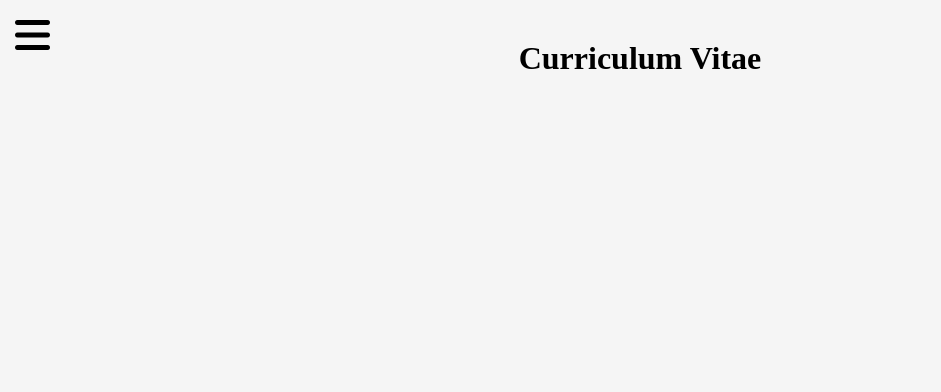
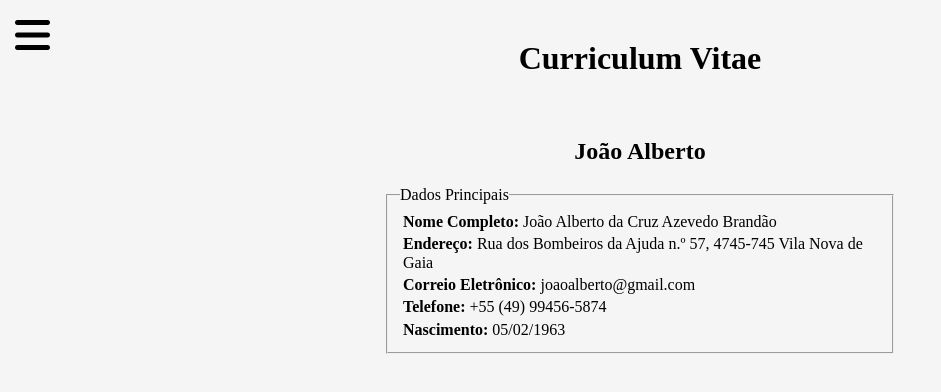
Before and after one commit to Welliton18/Desenvolvimento_web1, a plain HTML site: page curriculo/index.html in a window 1280 px wide. Shown: the whole page, without its empty margins (0-941 px from the left). Drawn offline with Linux system fonts and the light colour scheme; a web font is replaced by a local one.

Commit message:
alterado

```diff
--- a/curriculo/css/index.css
+++ b/curriculo/css/index.css
@@ -9,14 +9,14 @@ main {
 
 }
 #div_curriculo {
-    width: 80%;
+    width: 40%;
     height: 40px;
     margin:auto;
-    text-align: center;
     background-color: blac;
 }
 
 #div_curriculo h1 {
+    text-align: center;
     margin-top: 0px;
     padding: 40px;
 }
@@ -81,3 +81,16 @@ nav a {
     margin-top: 0;
     transition-delay: .2s;
 }
+
+#div_curriculo h2 {
+    text-align: center;
+}
+
+.span_principal {
+    font-weight: bold;
+
+}
+
+#dados_principais table tr {
+    padding: 20px;
+}
--- a/curriculo/index.html
+++ b/curriculo/index.html
@@ -17,25 +17,62 @@
             <label id="icone" for="check"><i class="fas fa-bars" id="botao_barra"></i></label>
             <div class="barra">
                 <nav>
-                    <a href="">
-                        <div class="link">Home</div>
+                    <a href="https://br.linkedin.com/in/guanabara" target="_blank">
+                        <div class="link">Linkedin</div>
                     </a>
-                    <a href="">
-                        <div class="link">Tutorial</div>
+                    <a href="https://www.instagram.com/crunchyroll_pt/?hl=pt-br" target="_blank">
+                        <div class="link">Instagram</div>
                     </a>
-                    <a href="">
-                        <div class="link">teste</div>
+                    <a href="https://pt-br.facebook.com/mariliamendoncaoficial" target="_blank">
+                        <div class="link">Facebook</div>
                     </a>
-                    <a href="">
-                        <div class="link">teste</div>
+                    <a href="https://github.com/saralana/Pontos-Cegos" target="_blank">
+                        <div class="link">Github</div>
                     </a>
-
                 </nav>
             </div>
     </header>
     <main>
         <div id="div_curriculo">
             <h1 >Curriculum Vitae</h1>
+            <h2>João Alberto</h2>
+            <fieldset>
+                <legend>Dados Principais</legend>
+                <article id="dados_principais">
+                    <table>
+                        <tr>
+                            <td>
+                                <span class="span_principal">Nome Completo:</span>
+                                <span>João Alberto da Cruz Azevedo Brandão</span>
+                            </td>
+                        </tr>
+                        <tr>
+                            <td>
+                                <span class="span_principal">Endereço:</span>
+                                <span>Rua dos Bombeiros da Ajuda n.º 57, 4745-745 Vila Nova de Gaia</span>
+                            </td>
+                        </tr>
+                        <tr>
+                            <td>
+                                <span class="span span_principal">Correio Eletrônico:</span>
+                                <span>joaoalberto@gmail.com</span>
+                            </td>
+                        </tr>
+                        <tr>
+                            <td>
+                                <span class="span_principal">Telefone:</span>
+                                <span>+55 (49) 99456-5874</span>
+                            </td>
+                        </tr>
+                        <tr>
+                            <td>
+                                <span class="span_principal">Nascimento:</span>
+                                <span>05/02/1963</span>
+                            </td>
+                        </tr>
+                    </table>
+                </article>
+            </fieldset>
         </div>
     </main>
 </body>
```
